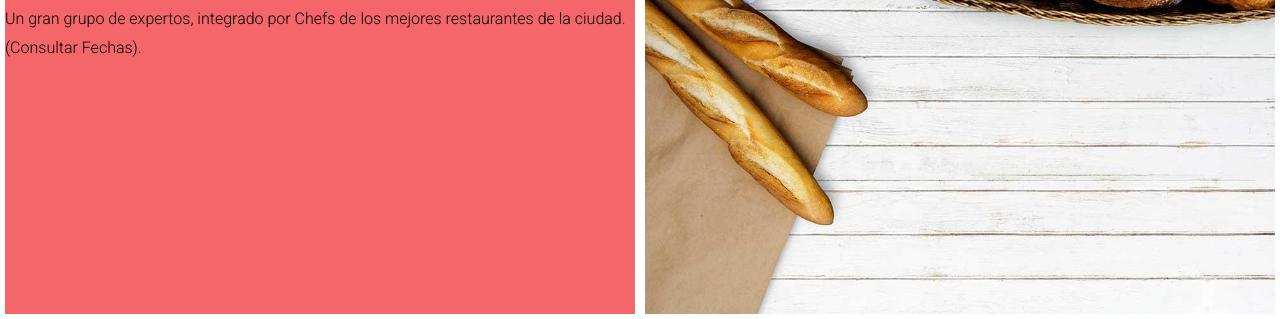
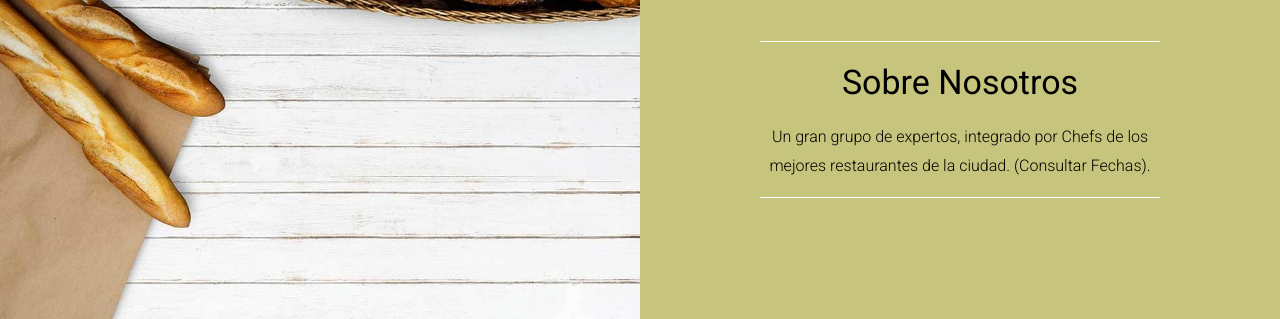
Before and after one commit to topgirl2410/Cocina, a website: page index.html in a window 1280 px wide. Shown: the part 692-1011 px from the top of the page. Drawn offline with Linux system fonts and the light colour scheme.

Commit message:
creando la seccion de bloques

```diff
--- a/src/scss/ui/contenido/_bloques.scss
+++ b/src/scss/ui/contenido/_bloques.scss
@@ -5,20 +5,46 @@
     &__grid {
         @include m.tablet {
             @include m.grid(2, 0rem);
+            grid-auto-flow: dense;
         }
     }
 }
 
 .bloque {
     height: 40rem;
-    background-color: v.$primario;
-    border: 5px solid v.$blanco;
+    display: flex;
+    flex-direction: column;
+    justify-content: center;
+    align-items: center;
+    text-align: center;
+
+    &:nth-child(1) {
+        background-color: v.$primario;
+    }
 
     &:nth-child(2) {
         @include m.bgImage("../img/bloque_1.jpg");
     }
 
+    &:nth-child(3){
+        background-color: v.$secundario;
+        @include m.tablet {
+           grid-column: 2 / 3;
+        }
+    }
+
     &:nth-child(4) {
         @include m.bgImage("../img/bloque_2.jpg");
     }
+
+    &__contenido {
+        max-width: 40rem;
+        border-block: 1px solid v.$blanco;
+        color: v.$blanco;
+        padding: 1rem 0;
+    }
+
+    &__texto {
+        font-size: 2rem;
+    }
 }
```
Also changed, not shown: build/css/app.css.
